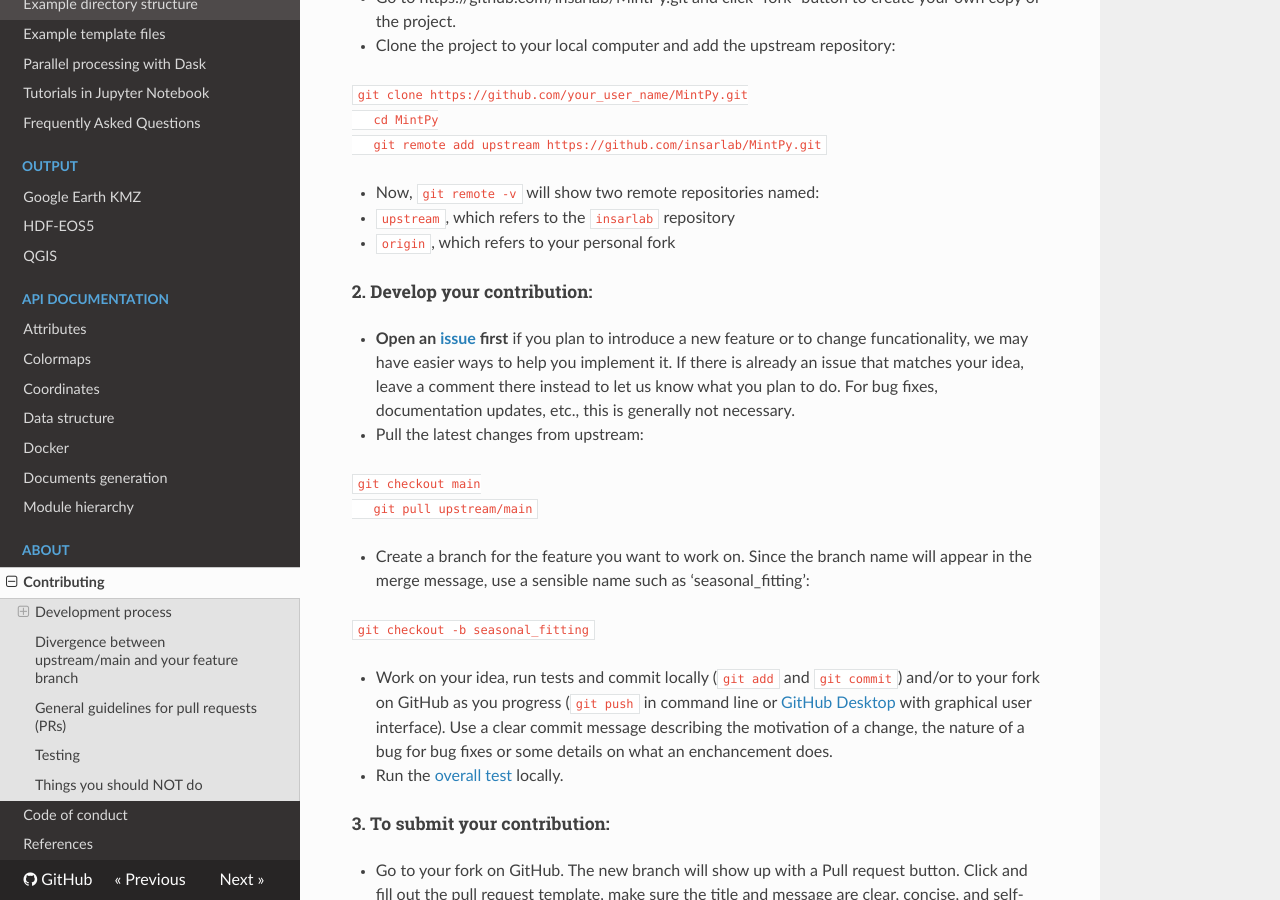
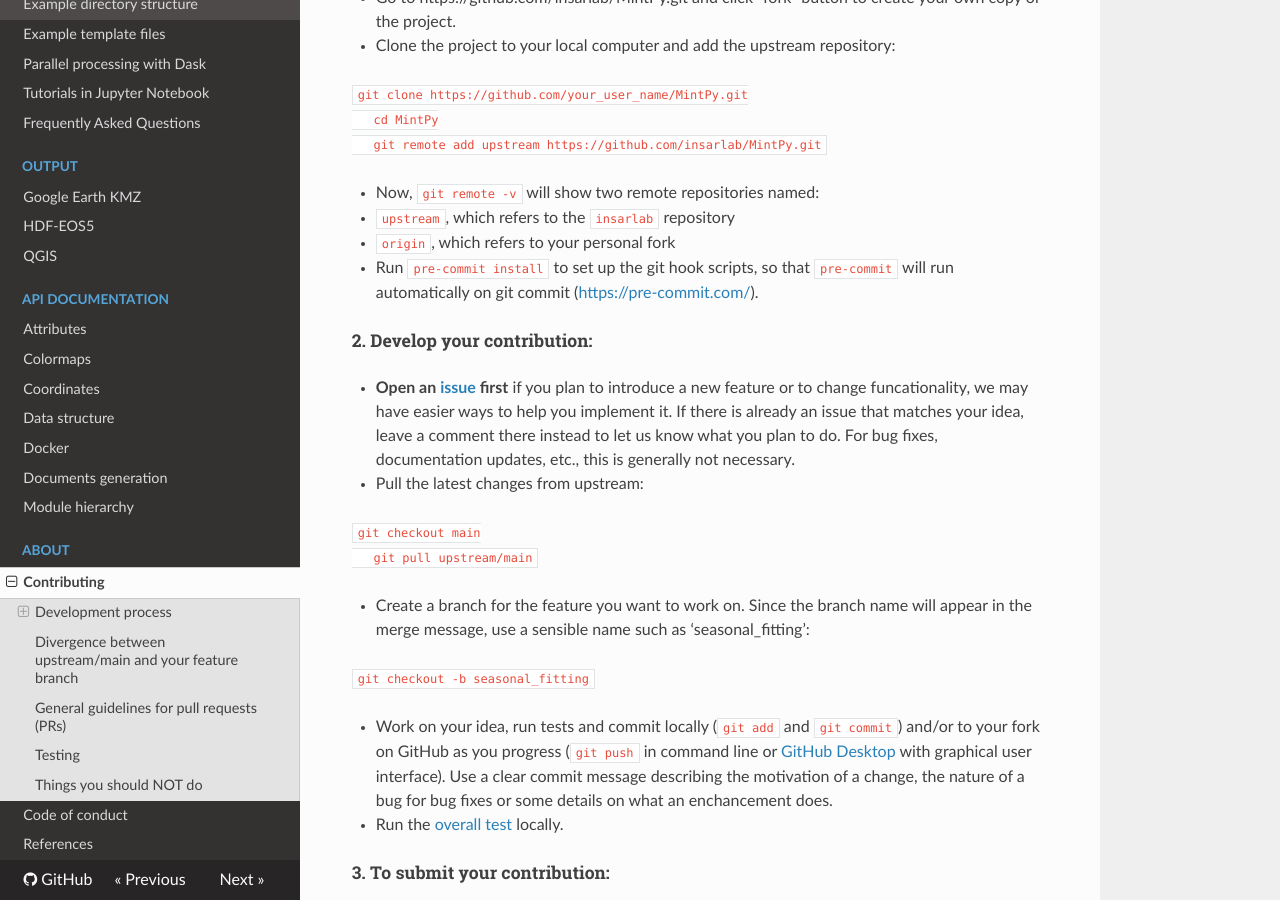
Before and after one commit to insarlab/MintPy, an MkDocs documentation site: the page built from docs/CONTRIBUTING.md, in a window 1280 px wide and 900 px high, scrolled down 722 px. Built offline with MkDocs 1.6.1, drawn with Linux system fonts in a browser that asks for light colours; nearby versions of some CDN libraries.

Commit message:
deps: add pre-commit
+ add `pre-commit` to the following dependency files, so that it will be installed automatically in the development version.
   - docs/environment.yml
   - requirements.txt
   - setup.py

+ docs/CONTRIBUTING: add note to install `pre-commit`

+ github PR template: add selection box for pre-commit check.

```diff
--- a/docs/CONTRIBUTING.md
+++ b/docs/CONTRIBUTING.md
@@ -34,6 +34,8 @@
 
    - `upstream`, which refers to the `insarlab` repository
    - `origin`, which refers to your personal fork
+
++ Run `pre-commit install` to set up the git hook scripts, so that `pre-commit` will run automatically on git commit ([https://pre-commit.com/](https://pre-commit.com/)).
 
 #### 2. Develop your contribution: ####
 
--- a/docs/environment.yml
+++ b/docs/environment.yml
@@ -15,11 +15,13 @@
   - dask>=1.0
   - dask-jobqueue>=0.3
   - defusedxml
+  - gdal>=3      # for ISCE, ARIA, FRInGE, HyP3, GMTSAR users
   - h5py
   - joblib
   - lxml
   - matplotlib
   - numpy
+  - pre-commit   # for developers
   - pyaps3>=0.3
   - pykml>=0.2
   - pyproj
@@ -28,5 +30,3 @@
   - rich
   - scikit-image
   - scipy
-  # for ISCE, ARIA, FRInGE, HyP3, GMTSAR
-  - gdal>=3
--- a/requirements.txt
+++ b/requirements.txt
@@ -10,11 +10,13 @@
 dask>=1.0
 dask-jobqueue>=0.3
 defusedxml
+# gdal>=3     # for ISCE, ARIA, FRInGE, HyP3, GMTSAR users
 h5py
 joblib
 lxml
 matplotlib
 numpy
+pre-commit    # for developers
 pyaps3>=0.3
 pykml>=0.2
 pyproj
--- a/setup.py
+++ b/setup.py
@@ -62,6 +62,7 @@
         "lxml",
         "matplotlib",
         "numpy",
+        "pre-commit",  # for developers
         "pyaps3>=0.3",
         "pykml>=0.2",
         "pyproj",
```
Also changed, not shown: other parts of requirements.txt (+0 -2 lines), .github/PULL_REQUEST_TEMPLATE.md.
